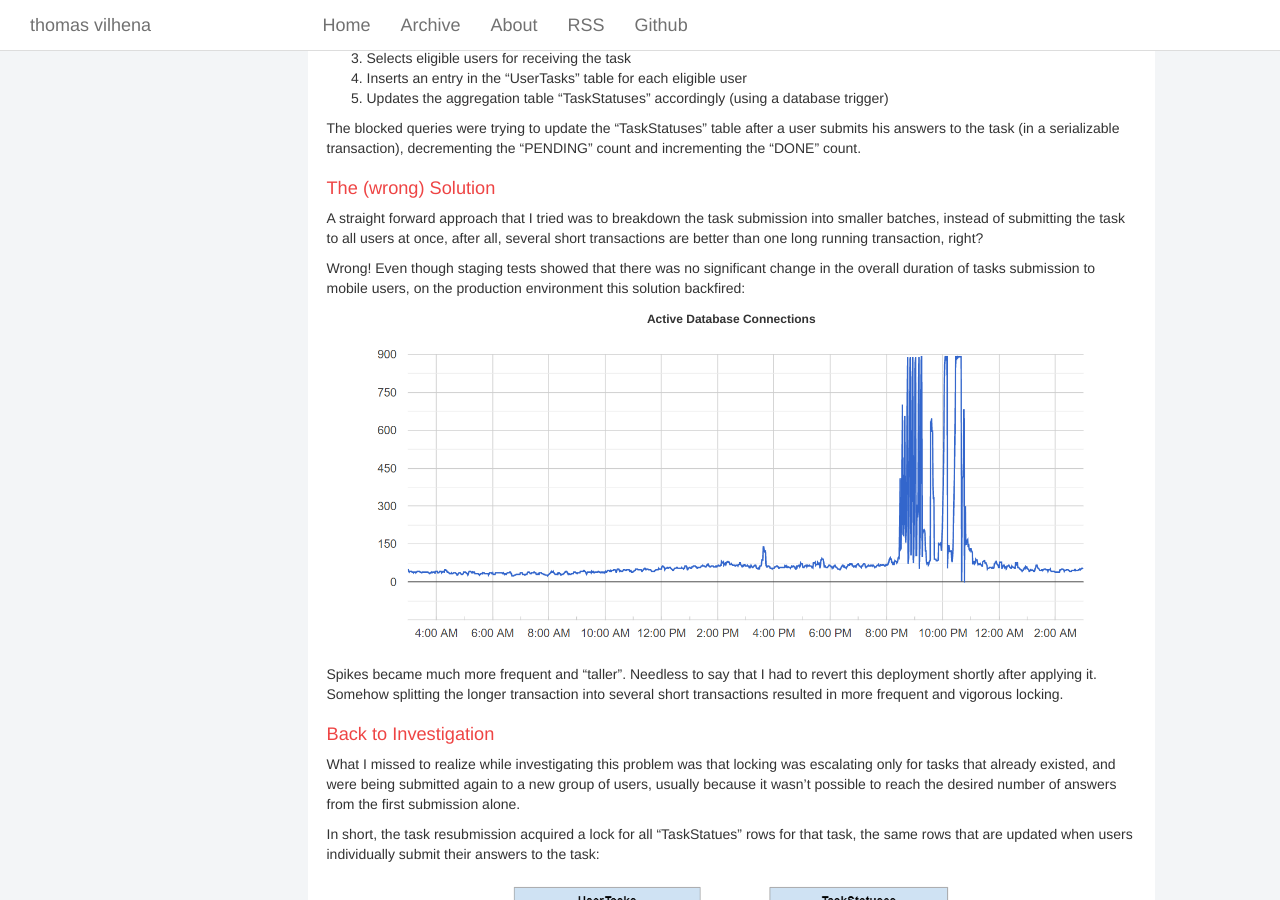
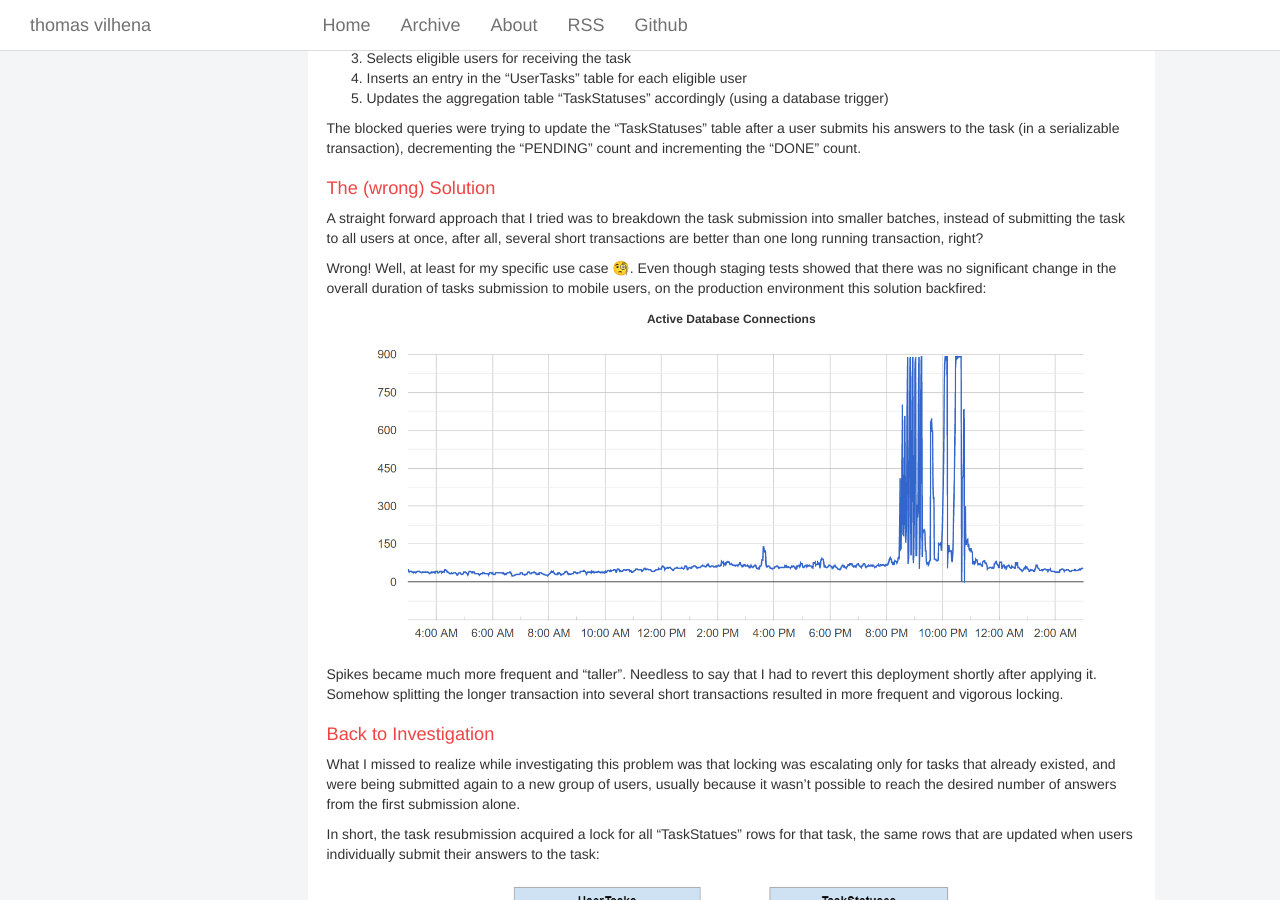
Before and after one commit to TCGV/blog, a Jekyll site: the page built from _posts/2019-09-22-the-short-transaction-trap.md, in a window 1280 px wide and 900 px high, scrolled down 1906 px. Built offline with Jekyll 4.4.1, drawn with Linux system fonts in a browser that asks for light colours.

Commit message:
Updating post: 2019-09-22-the-short-transaction-trap.md

```diff
--- a/_posts/2019-09-22-the-short-transaction-trap.md
+++ b/_posts/2019-09-22-the-short-transaction-trap.md
@@ -63,7 +63,7 @@ The (wrong) Solution
 
 A straight forward approach that I tried was to breakdown the task submission into smaller batches, instead of submitting the task to all users at once, after all, several short transactions are better than one long running transaction, right?
 
-Wrong! Even though staging tests showed that there was no significant change in the overall duration of tasks submission to mobile users, on the production environment this solution backfired:
+Wrong! Well, at least for my specific use case 🧐. Even though staging tests showed that there was no significant change in the overall duration of tasks submission to mobile users, on the production environment this solution backfired:
 
 <p align="center">
   <label style="font-size: 12px;">Active Database Connections</label><br>
```
